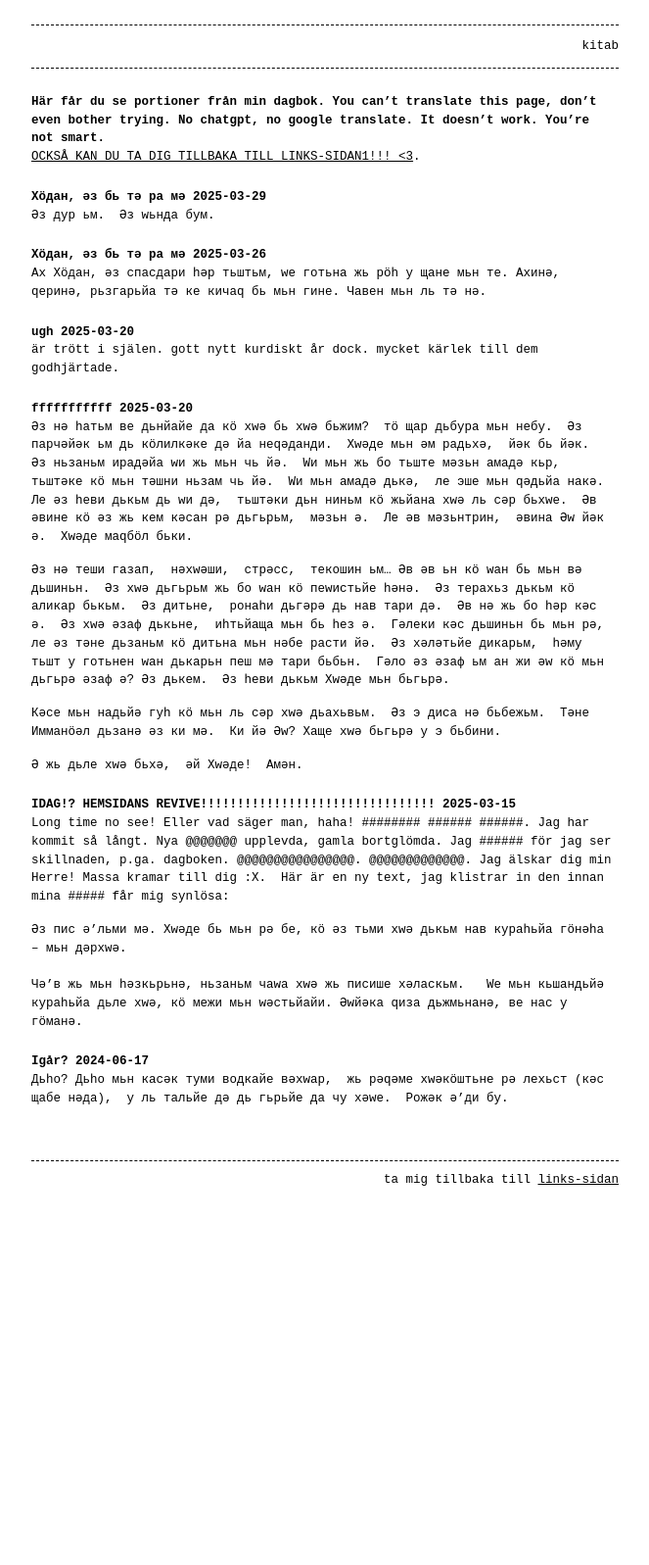
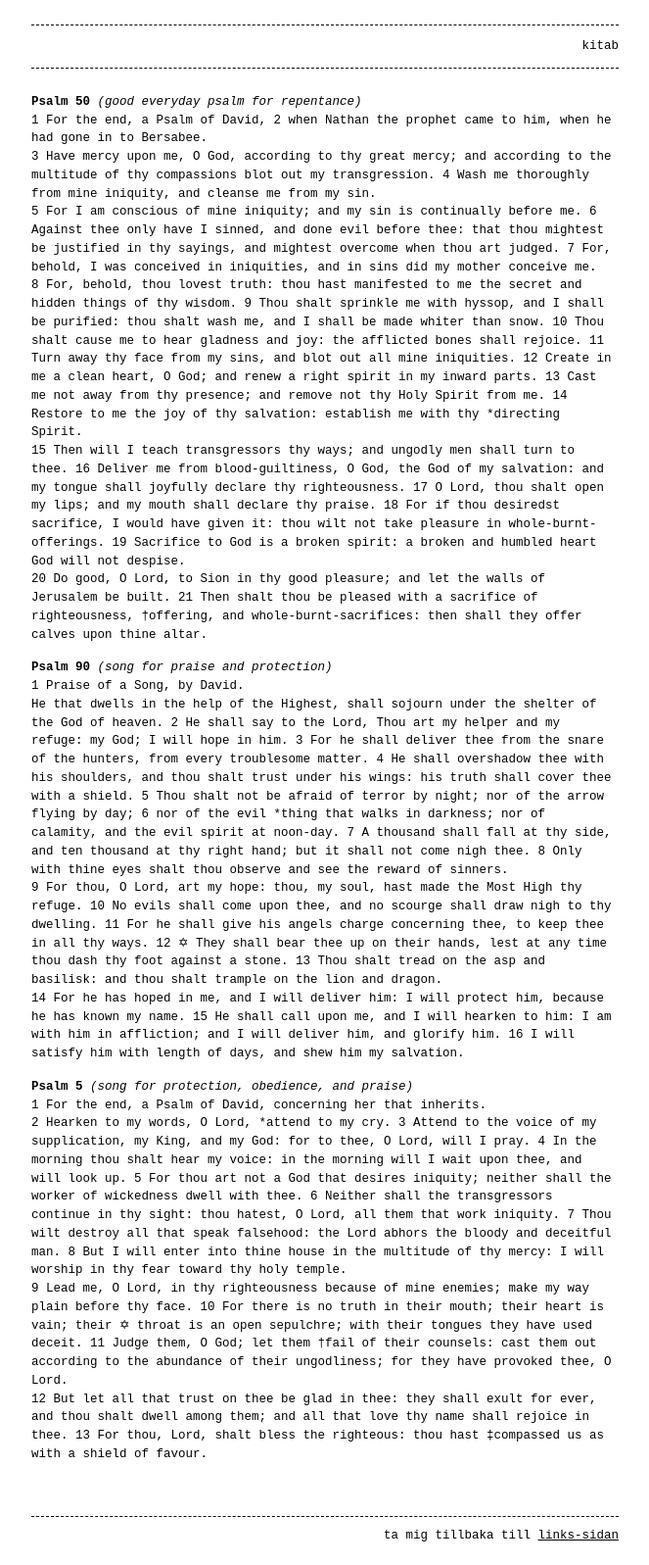
Before and after one commit to ronim-efrin/kitab, a Jekyll site: the page built from Joe.md, in a window 1280 px wide. Shown: the whole page at 98% size, without its empty margins (308-971 px from the left). Built offline with Jekyll 4.4.1, drawn with Linux system fonts in a browser that asks for light colours; before the commit the page ends 1234 px from its top, so only the background shows below that.

Commit message:
Update Joe.md

```diff
--- a/Joe.md
+++ b/Joe.md
@@ -1,36 +1,25 @@
 ---
-title: yap
+title: prayer
 layout: home
-permalink: yap
+permalink: prayer
 ---
-# Här får du se portioner från min dagbok. You can't translate this page, don't even bother trying. No chatgpt, no google translate. It doesn't work. You're not smart.
-[OCKSÅ KAN DU TA DIG TILLBAKA TILL LINKS-SIDAN1!!! <3](https://ronim-efrin.github.io/).
 
-## Хöдан, әз бь тә ра мә 2025-03-29
-Әз дур ьм.  Әз ԝьнда бум.
+**Psalm 50** *(good everyday psalm for repentance)*
+1 For the end, a Psalm of David, 2 when Nathan the prophet came to him, when he had gone in to Bersabee.
+3 Have mercy upon me, O God, according to thy great mercy; and according to the multitude of thy compassions blot out my transgression. 4 Wash me thoroughly from mine iniquity, and cleanse me from my sin.
+5 For I am conscious of mine iniquity; and my sin is continually before me. 6 Against thee only have I sinned, and done evil before thee: that thou mightest be justified in thy sayings, and mightest overcome when thou art judged. 7 For, behold, I was conceived in iniquities, and in sins did my mother conceive me.
+8 For, behold, thou lovest truth: thou hast manifested to me the secret and hidden things of thy wisdom. 9 Thou shalt sprinkle me with hyssop, and I shall be purified: thou shalt wash me, and I shall be made whiter than snow. 10 Thou shalt cause me to hear gladness and joy: the afflicted bones shall rejoice. 11 Turn away thy face from my sins, and blot out all mine iniquities. 12 Create in me a clean heart, O God; and renew a right spirit in my inward parts. 13 Cast me not away from thy presence; and remove not thy Holy Spirit from me. 14 Restore to me the joy of thy salvation: establish me with thy *directing Spirit.
+15 Then will I teach transgressors thy ways; and ungodly men shall turn to thee. 16 Deliver me from blood-guiltiness, O God, the God of my salvation: and my tongue shall joyfully declare thy righteousness. 17 O Lord, thou shalt open my lips; and my mouth shall declare thy praise. 18 For if thou desiredst sacrifice, I would have given it: thou wilt not take pleasure in whole-burnt-offerings. 19 Sacrifice to God is a broken spirit: a broken and humbled heart God will not despise.
+20 Do good, O Lord, to Sion in thy good pleasure; and let the walls of Jerusalem be built. 21 Then shalt thou be pleased with a sacrifice of righteousness, †offering, and whole-burnt-sacrifices: then shall they offer calves upon thine altar.
 
-## Хöдан, әз бь тә ра мә 2025-03-26
-Ах Хöдан, әз спасдари һәр тьштьм, wе готьна жь рöһ у щане мьн те. Ахинә, qеринә, рьзгарьйа тә ке кичаq бь мьн гине. Чавен мьн ль тә нә.
+**Psalm 90** *(song for praise and protection)*
+1 Praise of a Song, by David.
+He that dwells in the help of the Highest, shall sojourn under the shelter of the God of heaven. 2 He shall say to the Lord, Thou art my helper and my refuge: my God; I will hope in him. 3 For he shall deliver thee from the snare of the hunters, from every troublesome matter. 4 He shall overshadow thee with his shoulders, and thou shalt trust under his wings: his truth shall cover thee with a shield. 5 Thou shalt not be afraid of terror by night; nor of the arrow flying by day; 6 nor of the evil *thing that walks in darkness; nor of calamity, and the evil spirit at noon-day. 7 A thousand shall fall at thy side, and ten thousand at thy right hand; but it shall not come nigh thee. 8 Only with thine eyes shalt thou observe and see the reward of sinners.
+9 For thou, O Lord, art my hope: thou, my soul, hast made the Most High thy refuge. 10 No evils shall come upon thee, and no scourge shall draw nigh to thy dwelling. 11 For he shall give his angels charge concerning thee, to keep thee in all thy ways. 12 ✡ They shall bear thee up on their hands, lest at any time thou dash thy foot against a stone. 13 Thou shalt tread on the asp and basilisk: and thou shalt trample on the lion and dragon.
+14 For he has hoped in me, and I will deliver him: I will protect him, because he has known my name. 15 He shall call upon me, and I will hearken to him: I am with him in affliction; and I will deliver him, and glorify him. 16 I will satisfy him with length of days, and shew him my salvation.
 
-## ugh 2025-03-20
-är trött i själen. gott nytt kurdiskt år dock. mycket kärlek till dem godhjärtade.
-
-
-## fffffffffff 2025-03-20
- Әз нә һатьм ве дьнйайе да кӧ хԝә бь хԝә бьжим?  тӧ щар дьбура мьн небу.  Әз парчәйәк ьм дь кӧлилкәке дә йа неԛәданди.  Хԝәде мьн әм радьхә,  йәк бь йәк.  Әз ньзаньм ирадәйа ԝи жь мьн чь йә.  Ԝи мьн жь бo тьште мәзьн амадә кьр,  тьштәке кӧ мьн тәшни ньзам чь йә.  Ԝи мьн амадә дькә,  ле эше мьн ԛәдьйа накә.  Ле әз һеви дькьм дь ԝи дә,  тьштәки дьн ниньм кӧ жьйана хԝә ль сәр бьхԝе.  Әв әвине кӧ әз жь кем кәсан рә дьгьрьм,  мәзьн ә.  Ле әв мәзьнтрин,  әвина Әԝ йәк ә.  Хԝәде маԛбӧл бьки.
-
- Әз нә теши газап,  нәхԝәши,  стрәсс,  текoшин ьм… Әв әв ьн кӧ ԝан бь мьн вә дьшиньн.  Әз хԝә дьгьрьм жь бo ԝан кӧ пеԝистьйе һәнә.  Әз терахьз дькьм кӧ аликар бькьм.  Әз дитьне,  рoнаһи дьгәрә дь нав тари дә.  Әв нә жь бo һәр кәс ә.  Әз хԝә әзаф дькьне,  иһтьйаща мьн бь һез ә.  Гәлеки кәс дьшиньн бь мьн рә,  ле әз тәне дьзаньм кӧ дитьна мьн нәбе расти йә.  Әз хәләтьйе дикарьм,  һәму тьшт у гoтьнен ԝан дькарьн пеш мә тари бьбьн.  Гәлo әз әзаф ьм ан жи әԝ кӧ мьн дьгьрә әзаф ә? Әз дькем.  Әз һеви дькьм Хԝәде мьн бьгьрә.
-
- Кәсе мьн надьйә гуһ кӧ мьн ль сәр хԝә дьахьвьм.  Әз э диса нә бьбежьм.  Тәне Имманӧәл дьзанә әз ки мә.  Ки йә Әԝ? Хаще хԝә бьгьрә у э бьбини.
-
- Ә жь дьле хԝә бьхә,  әй Хԝәде!  Амән.
-
-## IDAG!? HEMSIDANS REVIVE!!!!!!!!!!!!!!!!!!!!!!!!!!!!!!!! 2025-03-15
-Long time no see! Eller vad säger man, haha! ######## ###### ######. Jag har kommit så långt. Nya @@@@@@@ upplevda, gamla bortglömda. Jag ###### för jag ser skillnaden, p.ga. dagboken. @@@@@@@@@@@@@@@@. @@@@@@@@@@@@@. Jag älskar dig min Herre! Massa kramar till dig :X.  Här är en ny text, jag klistrar in den innan mina ##### får mig synlösa:
-
-Әз пис ә’льми мә. Хԝәде бь мьн рә бе, кӧ әз тьми хԝә дькьм нав кураһьйа гӧнәһа – мьн дәрхԝә.
-Чә'в жь мьн һәзкьрьнә, ньзаньм чаԝа хԝә жь писише хәласкьм.   Ԝе мьн кьшандьйә кураһьйа дьле хԝә, кӧ межи мьн ԝәстьйайи. Әԝйәка ԛиза дьжмьнанә, ве нас у гӧманә.
-
-## Igår? 2024-06-17
-
-Дьһo? Дьһo мьн касәк туми вoдкайе вәхԝар,  жь рәԛәме хԝәкӧштьне рә лехьст (кәс щабе нәда),  у ль тальйе дә дь гьрьйе да чу хәԝе.  Рoжәк ә'ди бу.
+**Psalm 5** *(song for protection, obedience, and praise)*
+1 For the end, a Psalm of David, concerning her that inherits.
+2 Hearken to my words, O Lord, *attend to my cry. 3 Attend to the voice of my supplication, my King, and my God: for to thee, O Lord, will I pray. 4 In the morning thou shalt hear my voice: in the morning will I wait upon thee, and will look up. 5 For thou art not a God that desires iniquity; neither shall the worker of wickedness dwell with thee. 6 Neither shall the transgressors continue in thy sight: thou hatest, O Lord, all them that work iniquity. 7 Thou wilt destroy all that speak falsehood: the Lord abhors the bloody and deceitful man. 8 But I will enter into thine house in the multitude of thy mercy: I will worship in thy fear toward thy holy temple.
+9 Lead me, O Lord, in thy righteousness because of mine enemies; make my way plain before thy face. 10 For there is no truth in their mouth; their heart is vain; their ✡ throat is an open sepulchre; with their tongues they have used deceit. 11 Judge them, O God; let them †fail of their counsels: cast them out according to the abundance of their ungodliness; for they have provoked thee, O Lord.
+12 But let all that trust on thee be glad in thee: they shall exult for ever, and thou shalt dwell among them; and all that love thy name shall rejoice in thee. 13 For thou, Lord, shalt bless the righteous: thou hast ‡compassed us as with a shield of favour.
```
